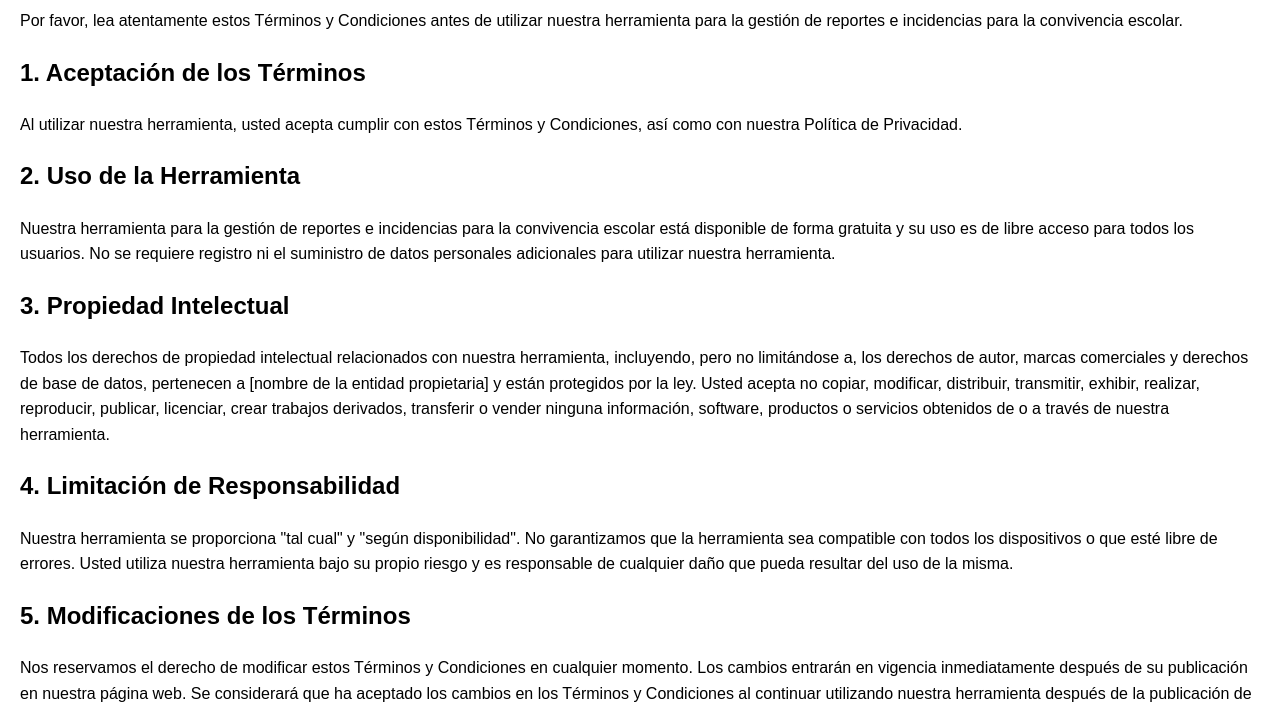
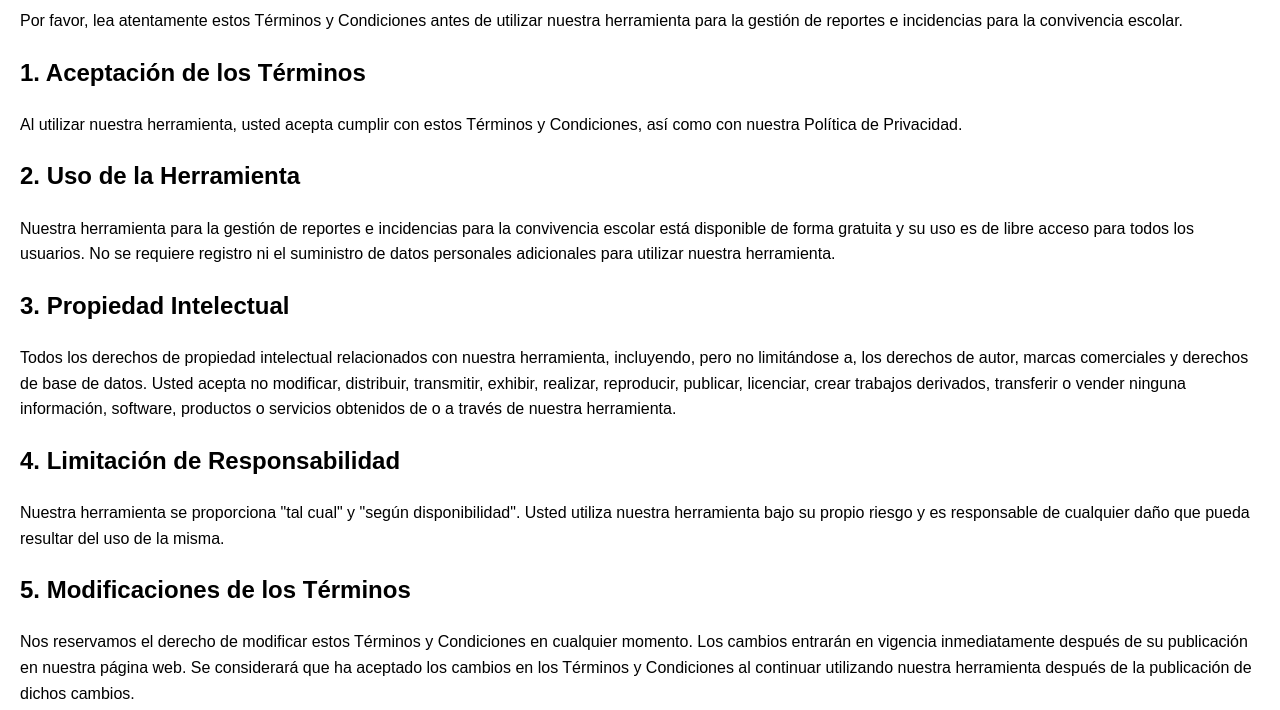
Before and after one commit to developmentJD/terms-data-convive, a plain HTML site: page index.html in a window 1280 px wide. Shown: the part 86-796 px from the top of the page. Drawn offline with Linux system fonts and the light colour scheme.

Commit message:
Update index.html

```diff
--- a/index.html
+++ b/index.html
@@ -29,10 +29,10 @@
     <p>Nuestra herramienta para la gestión de reportes e incidencias para la convivencia escolar está disponible de forma gratuita y su uso es de libre acceso para todos los usuarios. No se requiere registro ni el suministro de datos personales adicionales para utilizar nuestra herramienta.</p>
 
     <h2>3. Propiedad Intelectual</h2>
-    <p>Todos los derechos de propiedad intelectual relacionados con nuestra herramienta, incluyendo, pero no limitándose a, los derechos de autor, marcas comerciales y derechos de base de datos, pertenecen a [nombre de la entidad propietaria] y están protegidos por la ley. Usted acepta no copiar, modificar, distribuir, transmitir, exhibir, realizar, reproducir, publicar, licenciar, crear trabajos derivados, transferir o vender ninguna información, software, productos o servicios obtenidos de o a través de nuestra herramienta.</p>
+    <p>Todos los derechos de propiedad intelectual relacionados con nuestra herramienta, incluyendo, pero no limitándose a, los derechos de autor, marcas comerciales y derechos de base de datos. Usted acepta no  modificar, distribuir, transmitir, exhibir, realizar, reproducir, publicar, licenciar, crear trabajos derivados, transferir o vender ninguna información, software, productos o servicios obtenidos de o a través de nuestra herramienta.</p>
 
     <h2>4. Limitación de Responsabilidad</h2>
-    <p>Nuestra herramienta se proporciona "tal cual" y "según disponibilidad". No garantizamos que la herramienta sea compatible con todos los dispositivos o que esté libre de errores. Usted utiliza nuestra herramienta bajo su propio riesgo y es responsable de cualquier daño que pueda resultar del uso de la misma.</p>
+    <p>Nuestra herramienta se proporciona "tal cual" y "según disponibilidad". Usted utiliza nuestra herramienta bajo su propio riesgo y es responsable de cualquier daño que pueda resultar del uso de la misma.</p>
 
     <h2>5. Modificaciones de los Términos</h2>
     <p>Nos reservamos el derecho de modificar estos Términos y Condiciones en cualquier momento. Los cambios entrarán en vigencia inmediatamente después de su publicación en nuestra página web. Se considerará que ha aceptado los cambios en los Términos y Condiciones al continuar utilizando nuestra herramienta después de la publicación de dichos cambios.</p>
```
